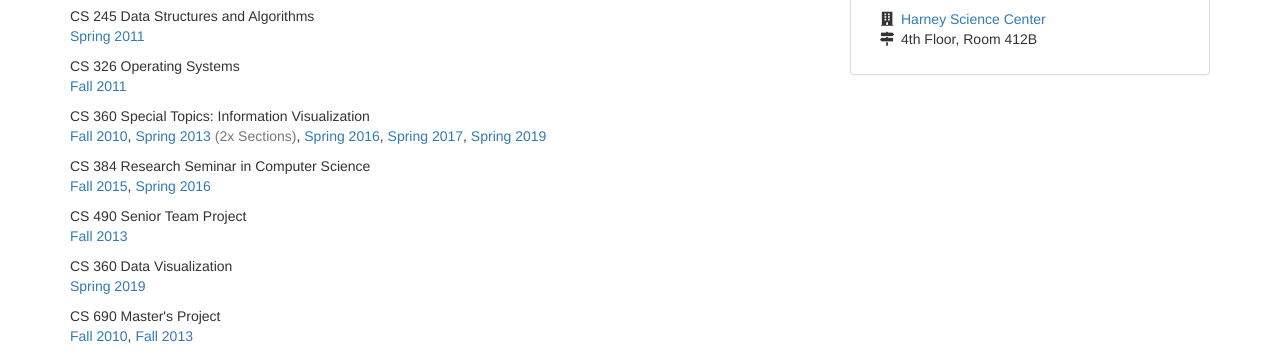
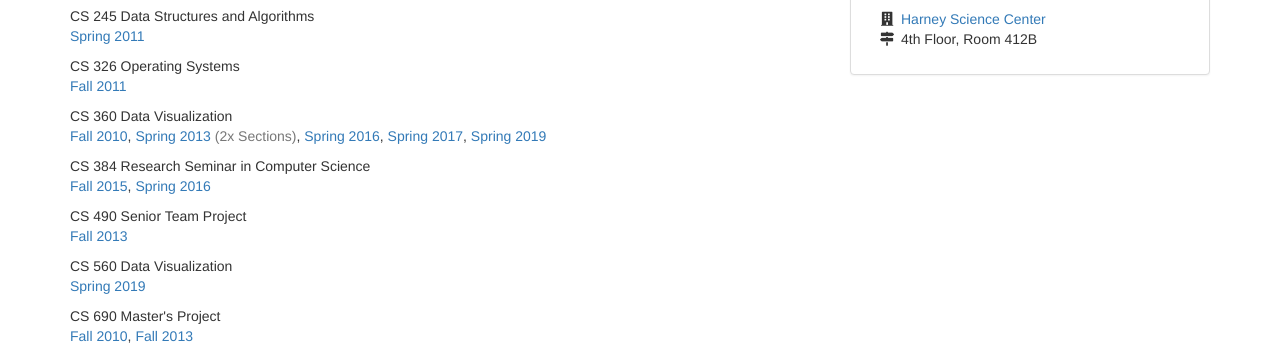
Before and after one commit to sjengle/sjengle.github.io, a Jekyll site: the page built from teaching.html, in a window 1280 px wide. Shown: the part 508-866 px from the top of the page. Built offline with Jekyll 4.4.1, drawn with Linux system fonts in a browser that asks for light colours; nearby versions of some CDN libraries; some of the changed lines change nothing that is shown.

Commit message:
Fixing teaching list.

```diff
--- a/_data/teaching.yaml
+++ b/_data/teaching.yaml
@@ -365,7 +365,7 @@
   sort: 'CS360-2019-01'
   link: 'https://usf-cs360-spring2019.github.io/'
   show: true
-- id: 'CS 360'
+- id: 'CS 560'
   name: 'Data Visualization'
   code: 'CS 560-01'
   term: 'Spring'
--- a/teaching.html
+++ b/teaching.html
@@ -16,25 +16,22 @@ endfor %}
 <h3>Previous Semesters</h3>
 
 <ul class="list-unstyled">{%
-  assign link = 'none' %}{%
+  assign courses = site.data.teaching | group_by: 'id' | sort: 'name' %}{%
   assign prev = 'none' %}{%
-  assign courses = site.data.teaching | sort: 'sort' %}{%
-    for course in courses %}{%
-      if course.id != prev %}{%
-      assign prev = course.id %}{%
-        if forloop.first %}{%
-        else
-    %}</p>
-  </li>{%
-        endif %}
+  for course in courses %}
   <li>
     <p>
-      {{ course.id }} {{ course.name}}<br/>
-      <a href="{{ course.link }}">{{ course.term }} {{ course.year }}</a>{%
-      else %}{% if course.link == link %} <span class="text-muted">(2x Sections)</span>{% endif %}{% if course.link == link %}{% else %}, <a href="{{ course.link }}">{{ course.term }} {{ course.year }}</a>{%
-      endif %}{% endif %}{%
-      assign link = course.link %}{%
-    endfor %}
+      {{ course.name }} {{ course.items.last.name }}<br/>{%
+      for section in course.items %}{%
+        if section.link != prev %}{% unless forloop.first %}, {% endunless %}
+      <a href="{{ section.link }}">{{ section.term }} {{ section.year }}</a>{%
+        else %} <span class="text-muted">(2x Sections)</span>{%
+        endif %}{%
+        assign prev = section.link %}{%
+      endfor %}
+    </p>
+  </li>
+  {% endfor %}
 </ul>
 
 <h3>Archived Courses</h3>
```
